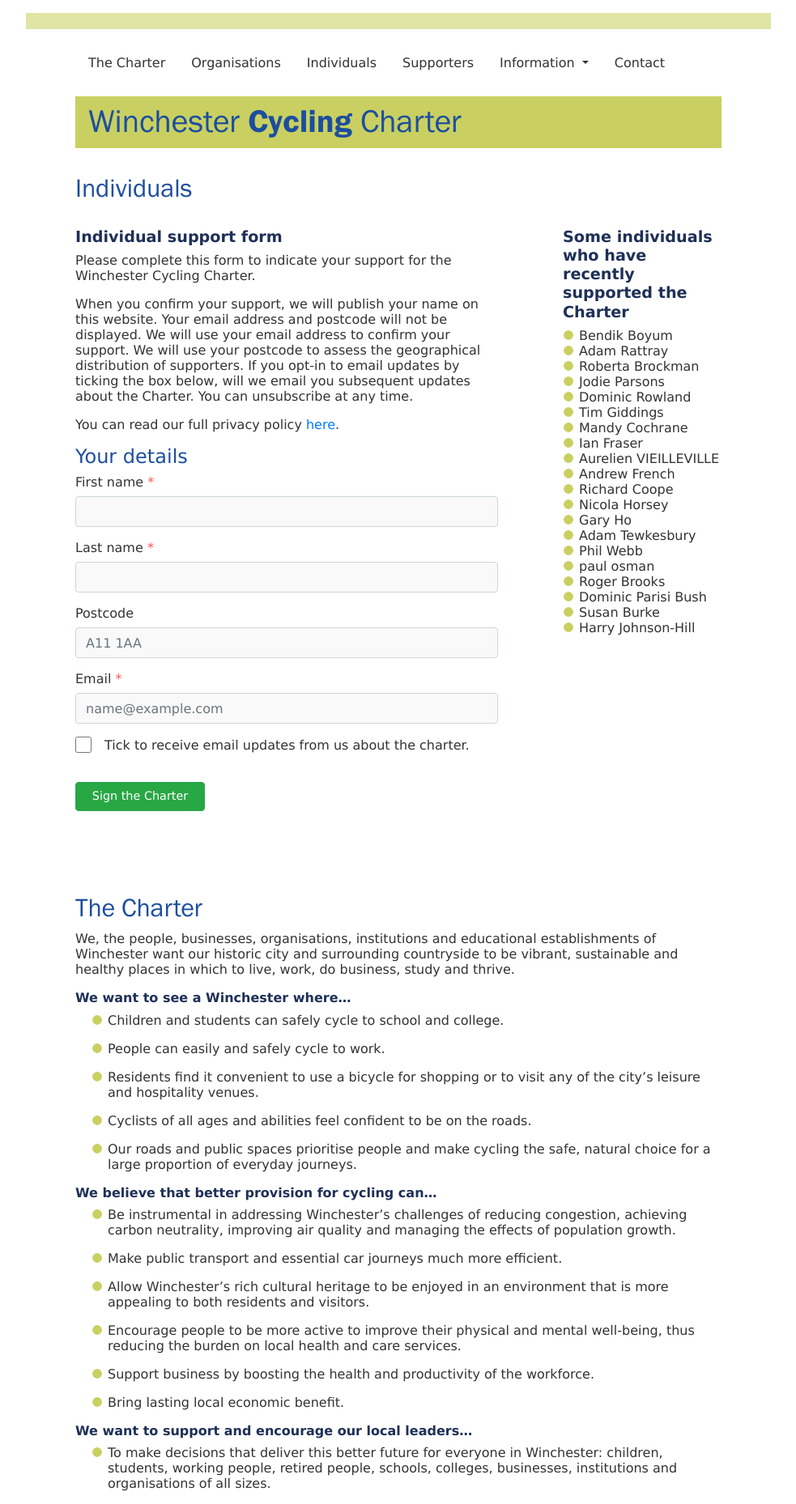
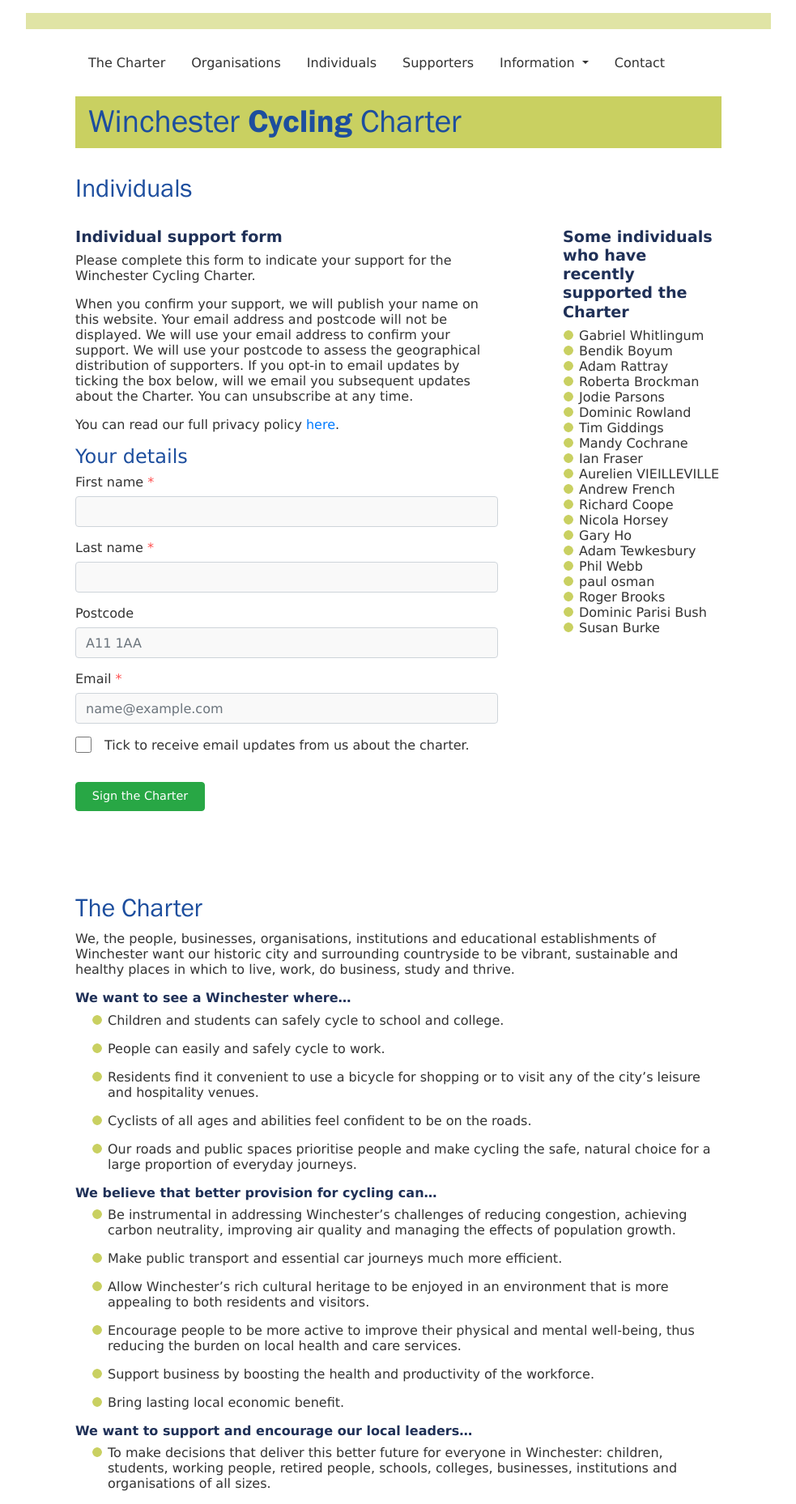
Before and after one commit to winchestercyclingcharter/winchestercyclingcharter.github.io, a Jekyll site: the page built from ind-page.md, in a window 1280 px wide. Shown: the whole page at 81% size, without its empty margins (148-1131 px from the left). Built offline with Jekyll 4.4.1, drawn with Linux system fonts in a browser that asks for light colours; nearby versions of some CDN libraries.

Commit message:
Update people.yml

```diff
--- a/_data/people.yml
+++ b/_data/people.yml
@@ -324,3 +324,4 @@ people:
 - { lastname: Giddings, firstname: Tim, dt: 20210320-094902-427945 }
 - { lastname: Boyum, firstname: Bendik, dt: 20210320-171359-146112 }
 - { lastname: Cochrane, firstname: Mandy, dt: 20210320-093007-681629 }
+- { lastname: Whitlingum, firstname: Gabriel, dt: 20210320-182704-911203 }
```
